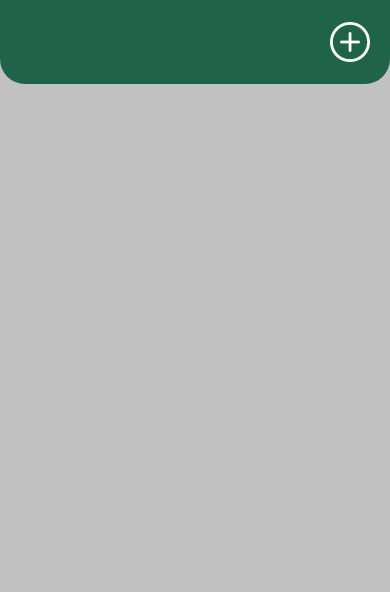
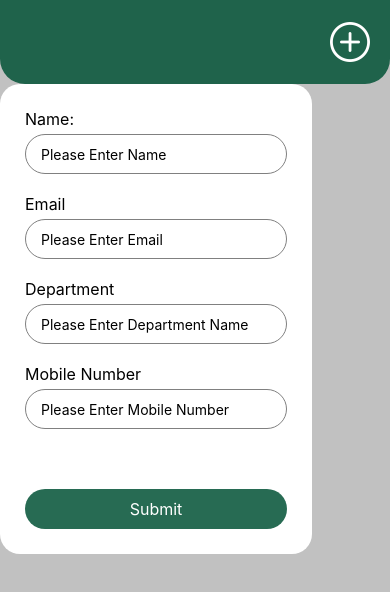
Before and after one commit to Mridu-devs/EmployeeList, a React Native app: screen / in a window 390 px wide. Shown: the top 592 px of the page. Built offline with nearby package versions, Linux system fonts and the light colour scheme.

Commit message:
added from component

```diff
--- a/App.tsx
+++ b/App.tsx
@@ -1,11 +1,13 @@
 import React from 'react';
 import {SafeAreaView, StyleSheet, Text} from 'react-native';
 import Header from './app/components/Header';
+import Form from './app/components/Form';
 
 function App() {
   return (
     <SafeAreaView style={styles.container}>
       <Header />
+      {/* <Form /> */}
     </SafeAreaView>
   );
 }
@@ -16,5 +18,6 @@ const styles = StyleSheet.create({
     backgroundColor: 'rgb(193, 193, 193)',
     height: '100%',
     width: '100%',
+    color: 'black',
   },
 });
--- /dev/null
+++ b/app/components/Form.js
@@ -0,0 +1,84 @@
+import React from 'react';
+import {
+  View,
+  StyleSheet,
+  TextInput,
+  Text,
+  TouchableOpacity,
+} from 'react-native';
+
+function Form(props) {
+  return (
+    <View style={styles.container}>
+      <View style={styles.inputContainer}>
+        <Text style={styles.label}>Name:</Text>
+        <TextInput style={styles.input} placeholder="Please Enter Name" />
+      </View>
+      <View style={styles.inputContainer}>
+        <Text style={styles.label}>Email</Text>
+        <TextInput style={styles.input} placeholder="Please Enter Email" />
+      </View>
+      <View style={styles.inputContainer}>
+        <Text style={styles.label}>Department</Text>
+        <TextInput
+          style={styles.input}
+          placeholder="Please Enter Department Name"
+        />
+      </View>
+      <View style={styles.inputContainer}>
+        <Text style={styles.label}>Mobile Number</Text>
+        <TextInput
+          style={styles.input}
+          placeholder="Please Enter Mobile Number"
+          keyboardType="numeric"
+        />
+      </View>
+      <TouchableOpacity style={styles.buttonContainer}>
+        <Text style={styles.buttonText}>Submit</Text>
+      </TouchableOpacity>
+    </View>
+  );
+}
+
+const styles = StyleSheet.create({
+  container: {
+    padding: 25,
+    // borderWidth: 1,
+    backgroundColor: 'white',
+    width: '80%',
+    borderRadius: 20,
+    color: 'black',
+  },
+  inputContainer: {
+    marginBottom: 20,
+    color: 'black',
+  },
+  label: {
+    fontSize: 16,
+    marginBottom: 5,
+    color: 'black',
+  },
+  input: {
+    height: 40,
+    borderColor: 'gray',
+    borderWidth: 1,
+    borderRadius: 20,
+    paddingLeft: 15,
+    paddingRight: 10,
+    color: 'black',
+  },
+  buttonContainer: {
+    backgroundColor: 'rgba(8, 86, 58, 0.876)',
+    paddingVertical: 10,
+    paddingHorizontal: 20,
+    borderRadius: 20,
+    alignItems: 'center',
+    marginTop: 40,
+  },
+  buttonText: {
+    color: 'white',
+    fontSize: 16,
+  },
+});
+
+export default Form;
--- a/app/components/Header.js
+++ b/app/components/Header.js
@@ -1,4 +1,4 @@
-import React from 'react';
+import React, {useState} from 'react';
 import {
   View,
   Text,
@@ -7,15 +7,18 @@ import {
   TouchableOpacity,
 } from 'react-native';
 import AntIcon from 'react-native-vector-icons/AntDesign';
+import Form from './Form';
 
 export default function Header() {
+  const [modalVisible, setModalVisible] = useState(true);
   return (
     <SafeAreaView>
       <View style={styles.container}>
-        <TouchableOpacity>
+        <TouchableOpacity onPress={() => setModalVisible(!modalVisible)}>
           <AntIcon name="pluscircleo" size={40} color={'white'} />
         </TouchableOpacity>
       </View>
+      {modalVisible && <Form />}
     </SafeAreaView>
   );
 }
```
